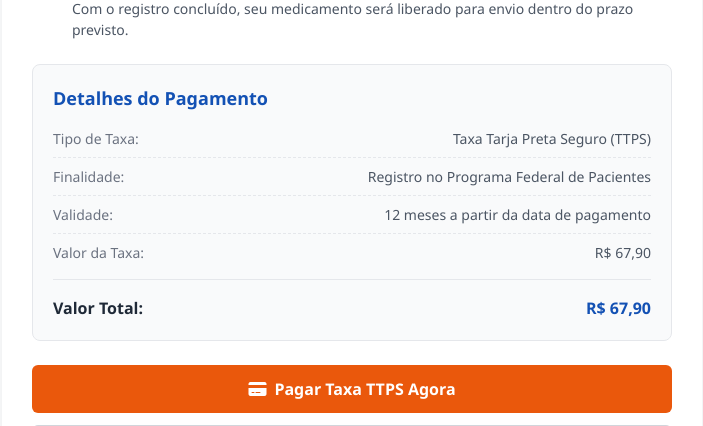
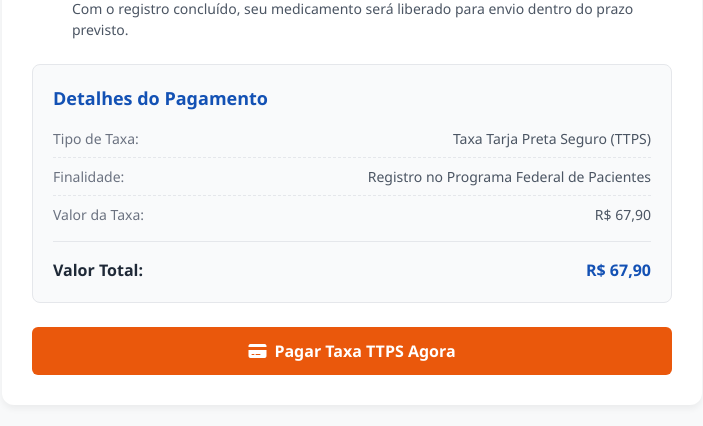
Before and after one commit to Staystrong2016/mou, a Flask app: template templates/ttps.html in a window 1280 px wide. Shown: the part 2711-3137 px from the top of the page, without its empty margins (288-991 px from the left). Run offline with Flask 3, Linux system fonts and the light colour scheme; the template is opened without the code that fills it, so the values that code supplies are empty; some libraries are stand-ins or nearby versions.

Commit message:
Streamline the payment information display and navigation on the TTPS page
Removes validity information and back button from ttps.html for clarity.

Replit-Commit-Author: Agent
Replit-Commit-Session-Id: 47aa44d7-991b-4060-8ad4-6171d46cbb8d
Replit-Commit-Screenshot-Url: https://storage.googleapis.com/screenshot-production-us-central1/50c32cdf-b6c6-49b7-8193-d546c0a50fb1/66dc68c5-b8f8-4c2c-a617-2011b867a4d7.jpg

```diff
--- a/templates/ttps.html
+++ b/templates/ttps.html
@@ -455,11 +455,6 @@
             </div>
 
             <div class="payment-row">
-              <div class="payment-label">Validade:</div>
-              <div class="payment-value">12 meses a partir da data de pagamento</div>
-            </div>
-
-            <div class="payment-row">
               <div class="payment-label">Valor da Taxa:</div>
               <div class="payment-value">R$ 67,90</div>
             </div>
@@ -474,10 +469,6 @@
         <div class="mt-6">
           <a href="/pagar-ttps" class="btn btn-primary">
             <i class="fas fa-credit-card"></i> Pagar Taxa TTPS Agora
-          </a>
-
-          <a href="/" class="btn btn-secondary">
-            <i class="fas fa-arrow-left"></i> Voltar para a Página Inicial
           </a>
         </div>
       </div>
```
